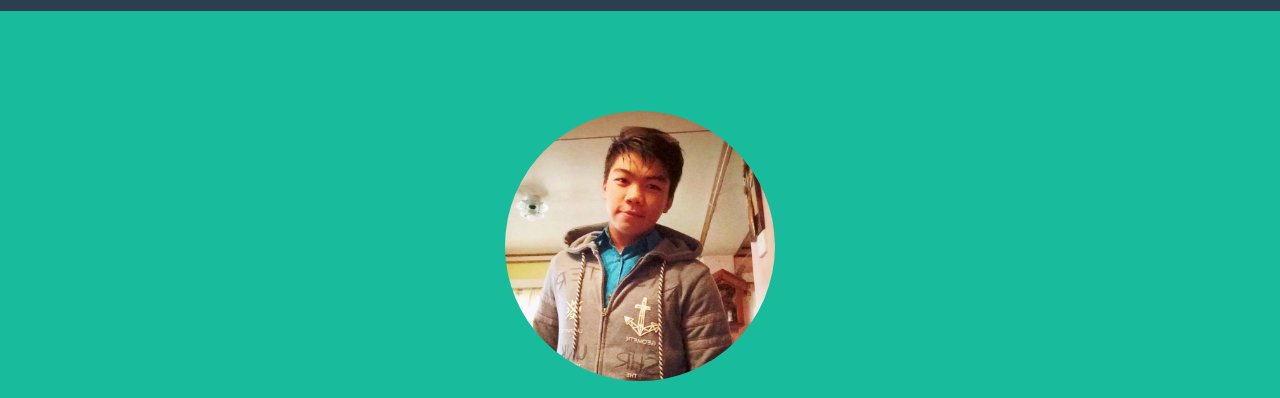
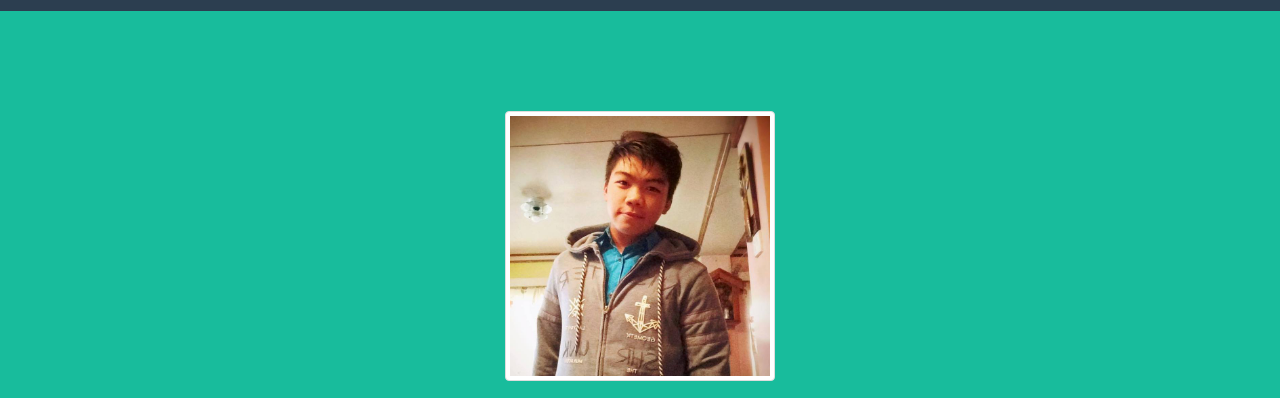
Before and after one commit to bandojomikko/bandojomikko.github.io, a website: page index.html in a window 1280 px wide. Shown: the part 89-487 px from the top of the page. Drawn offline with nearby package versions, Linux system fonts and the light colour scheme.

Commit message:
Update index.html

```diff
--- a/index.html
+++ b/index.html
@@ -71,7 +71,7 @@
         <div class="container">
             <div class="row">
                 <div class="col-lg-12">
-                    <img class="img-circle" src="img/mikko.jpg" alt="Cinque Terre" width="270" height="270">
+                    <img class="img-thumbnail" src="img/mikko.jpg" alt="Cinque Terre" width="270" height="270">
                     <div class="intro-text">
                         <span class="name">Mikko Bandojo</span>
                         <hr class="star-light">
```
